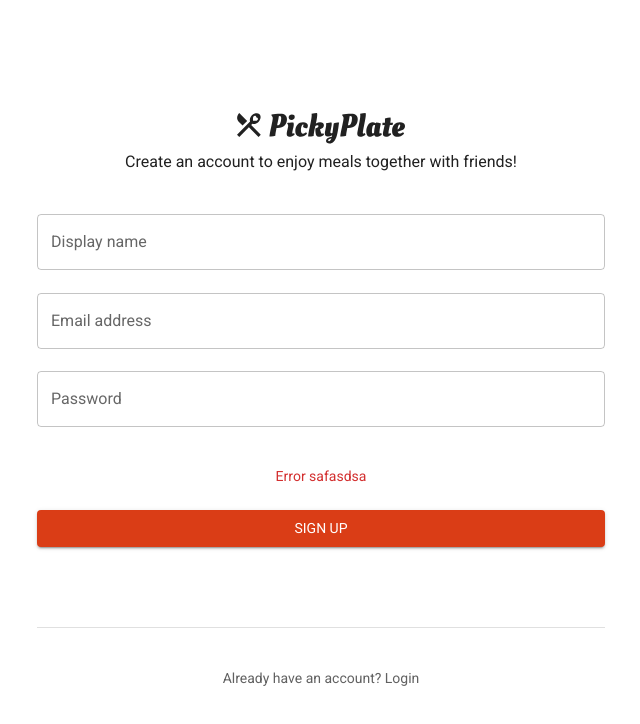
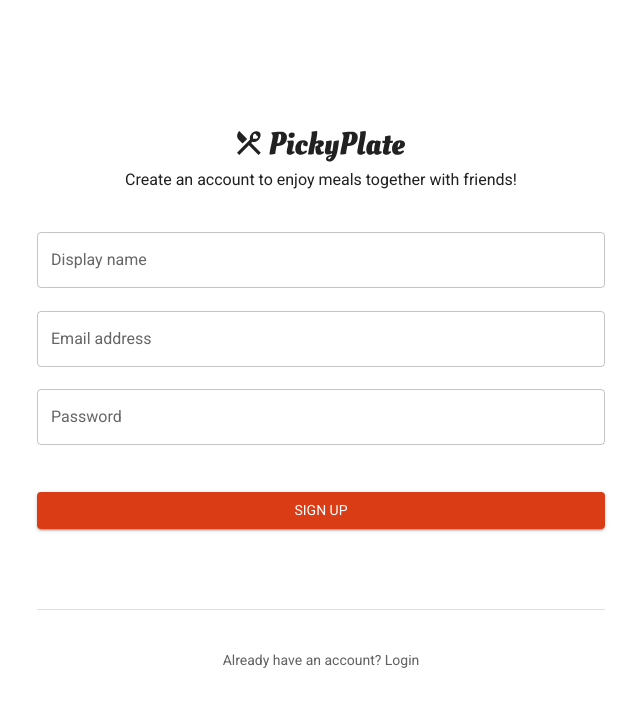
Before and after one commit to emilielydiat/pickyplate, a React (Vite) app: page /signup in a window 1280 px wide. Shown: the top 724 px of the page, without its empty margins (319-959 px from the left). Built offline with nearby package versions, Linux system fonts and the light colour scheme; no server answers.

Commit message:
fix(signup): remove test message to reset signupError to empty string

```diff
--- a/src/pages/Signup.tsx
+++ b/src/pages/Signup.tsx
@@ -16,7 +16,7 @@ const passwordStrength = /^(?=.*\d)(?=.*[!@#$%^&*])([^\s]*)$/;
 
 export function Signup() {
   const [success, setSuccess] = useState(false);
-  const [signupError, setSignupError] = useState("Error safasdsa");
+  const [signupError, setSignupError] = useState("");
   const {
     register,
     handleSubmit,
```
